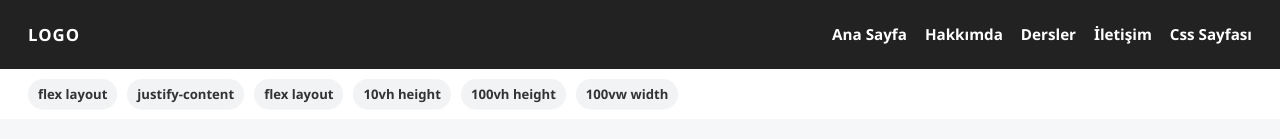
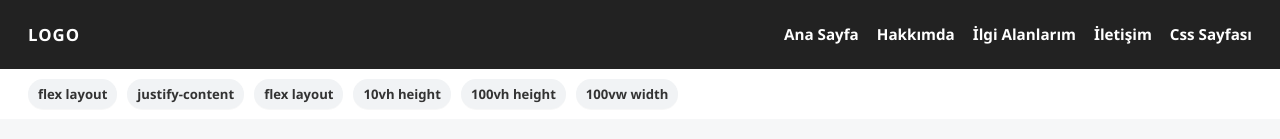
Before and after one commit to giornogiovanna222/ahmet-yucel.github.io, a plain HTML site: page flexbox.html in a window 1280 px wide. Shown: the top 139 px of the page. Drawn offline with Linux system fonts and the light colour scheme.

Commit message:
Update flexbox.html

```diff
--- a/flexbox.html
+++ b/flexbox.html
@@ -1,4 +1,3 @@
-
 <!DOCTYPE html>
 <html lang="tr">
 <head>
@@ -20,14 +19,14 @@
         <nav class="nav-links">
           <a href="index.html">Ana Sayfa</a>
           <a href="about.html">Hakkımda</a>
-          <a href="interests.html">Dersler</a>
+          <a href="interests.html">İlgi Alanlarım</a>
           <a href="contact.html">İletişim</a>
           <a href="css.html">Css Sayfası</a>
         </nav>
       </div>
     </header>
 
-    <!-- small chips row under navbar (visual notes like in örnek) -->
+    <!-- chips row -->
     <div class="chips">
       <span class="chip">flex layout</span>
       <span class="chip">justify-content</span>
```
